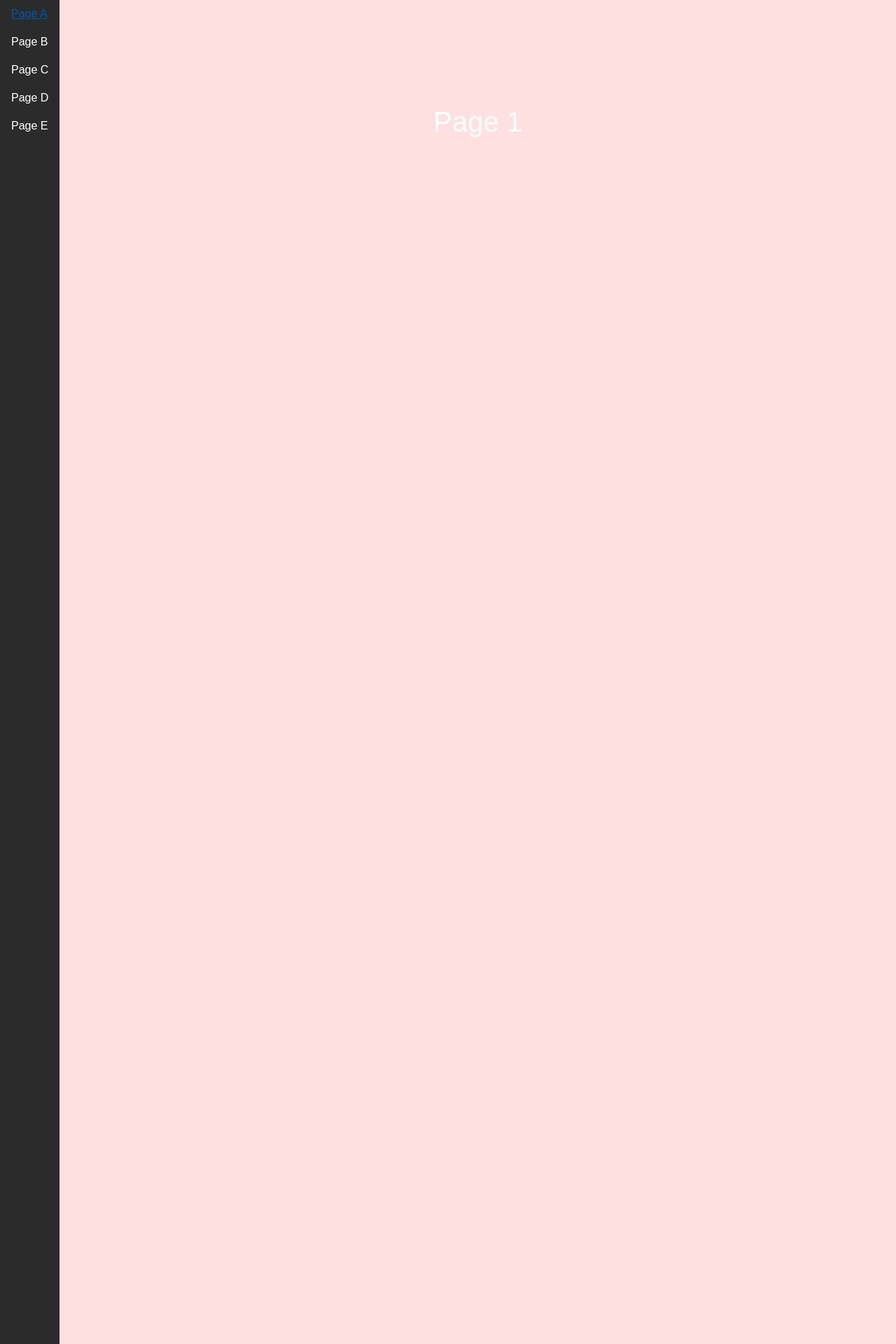
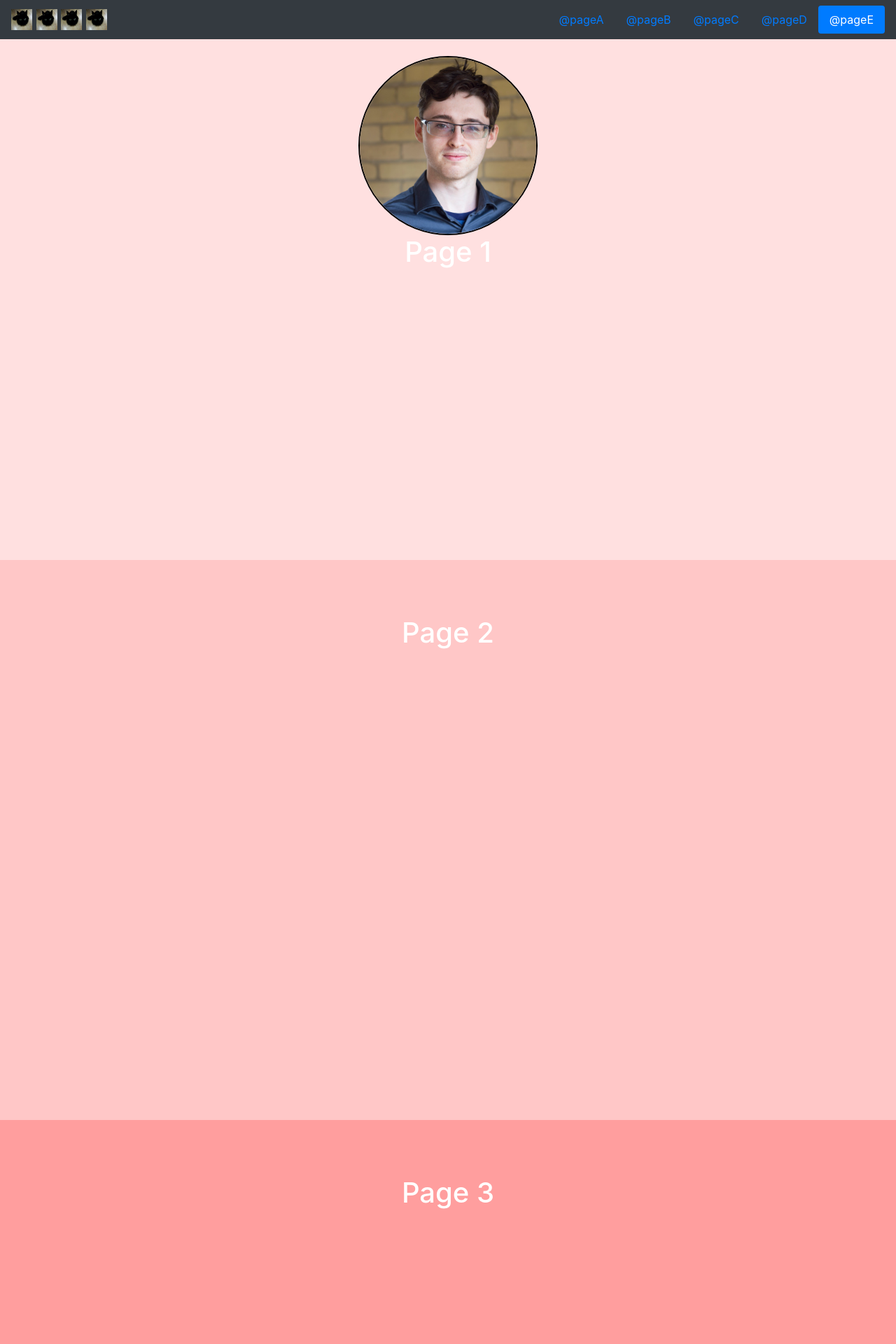
Before and after one commit to Centurion902/coopWebsite, a PHP site: page / in a window 1280 px wide. Shown: the top 1920 px of the page at 70% size. Run offline with PHP 8.4, Linux system fonts and the light colour scheme.

Commit message:
added photo and navbar with bootstrap

```diff
--- a/index.html
+++ b/index.html
@@ -6,26 +6,43 @@
 	<title>One page</title>
 	<meta charset="utf-8">
 	<meta name="viewport" content="width=device-width, initial-scale=1, shrink-to-fit=no">
-		<link rel="stylesheet" href="https://stackpath.bootstrapcdn.com/bootstrap/4.3.1/css/bootstrap.min.css" integrity="sha384-ggOyR0iXCbMQv3Xipma34MD+dH/1fQ784/j6cY/iJTQUOhcWr7x9JvoRxT2MZw1T" crossorigin="anonymous">
+	<link rel="stylesheet" href="https://stackpath.bootstrapcdn.com/bootstrap/4.3.1/css/bootstrap.min.css"
+		integrity="sha384-ggOyR0iXCbMQv3Xipma34MD+dH/1fQ784/j6cY/iJTQUOhcWr7x9JvoRxT2MZw1T" crossorigin="anonymous">
 	<link href="style.css" type="text/css" rel="stylesheet">
-		<title>One page</title>
+	<title>Henry Dykhne</title>
 </head>
 
-	<body>
-		<nav>
-			<ul>
-				<li><a href="#pageA"> Page A</a></li>
-				<li><a href="#pageB"> Page B</a></li>
-				<li><a href="#pageC"> Page C</a></li>
-				<li><a href="#pageD"> Page D</a></li>
-				<li><a href="#pageE"> Page E</a></li>
+<body data-spy="scroll">
+	<nav id="mynav" class="navbar navbar-dark bg-dark navstyle">
+		<a class="navbar-brand" href="#">
+			<img src="img/soot_sprite.jpg" width="30" height="30" class="d-inline-block align-top" alt="">
+			<img src="img/soot_sprite.jpg" width="30" height="30" class="d-inline-block align-top" alt="">
+			<img src="img/soot_sprite.jpg" width="30" height="30" class="d-inline-block align-top" alt="">
+			<img src="img/soot_sprite.jpg" width="30" height="30" class="d-inline-block align-top" alt="">
+		</a>
+		<ul class="nav nav-pills">
+			<li class="nav-item">
+				<a class="nav-link" href="#pageA">@pageA</a>
+			</li>
+			<li class="nav-item">
+				<a class="nav-link" href="#pageB">@pageB</a>
+			</li>
+			<li class="nav-item">
+				<a class="nav-link" href="#pageC">@pageC</a>
+			</li>
+			<li class="nav-item">
+				<a class="nav-link" href="#pageD">@pageD</a>
+			</li>
+			<li class="nav-item">
+				<a class="nav-link" href="#pageE">@pageE</a>
+			</li>
 		</ul>
 	</nav>
 
-		<main>
-
+	<div data-spy="scroll" data-target="#mynav" data-offset="0">
 
 		<section id="pageA">
+			<img class="avatar" src="img/elihenry-dykhne.jpg">
 			<h1>Page 1</h1>
 		</section>
 
@@ -44,11 +61,17 @@
 		<section id="pageE">
 			<h1>Page 5</h1>
 		</section>
+	</div>
 
-		</main>
-		<script src="https://code.jquery.com/jquery-3.3.1.slim.min.js" integrity="sha384-q8i/X+965DzO0rT7abK41JStQIAqVgRVzpbzo5smXKp4YfRvH+8abtTE1Pi6jizo" crossorigin="anonymous"></script>
-		<script src="https://cdnjs.cloudflare.com/ajax/libs/popper.js/1.14.7/umd/popper.min.js" integrity="sha384-UO2eT0CpHqdSJQ6hJty5KVphtPhzWj9WO1clHTMGa3JDZwrnQq4sF86dIHNDz0W1" crossorigin="anonymous"></script>
-		<script src="https://stackpath.bootstrapcdn.com/bootstrap/4.3.1/js/bootstrap.min.js" integrity="sha384-JjSmVgyd0p3pXB1rRibZUAYoIIy6OrQ6VrjIEaFf/nJGzIxFDsf4x0xIM+B07jRM" crossorigin="anonymous"></script>
+	<script src="https://code.jquery.com/jquery-3.3.1.slim.min.js"
+		integrity="sha384-q8i/X+965DzO0rT7abK41JStQIAqVgRVzpbzo5smXKp4YfRvH+8abtTE1Pi6jizo"
+		crossorigin="anonymous"></script>
+	<script src="https://cdnjs.cloudflare.com/ajax/libs/popper.js/1.14.7/umd/popper.min.js"
+		integrity="sha384-UO2eT0CpHqdSJQ6hJty5KVphtPhzWj9WO1clHTMGa3JDZwrnQq4sF86dIHNDz0W1"
+		crossorigin="anonymous"></script>
+	<script src="https://stackpath.bootstrapcdn.com/bootstrap/4.3.1/js/bootstrap.min.js"
+		integrity="sha384-JjSmVgyd0p3pXB1rRibZUAYoIIy6OrQ6VrjIEaFf/nJGzIxFDsf4x0xIM+B07jRM"
+		crossorigin="anonymous"></script>
 </body>
 
 </html>
--- a/style.css
+++ b/style.css
@@ -2,10 +2,27 @@ html{
 	scroll-behavior: smooth
 }
 
+.avatar {
+  position: relative;
+  top: 10vh;
+  display: block;
+  margin-left: auto;
+  margin-right: auto;
+  width: 20%;
+  height: auto;
+  border:2px solid black;
+  border-radius: 50%;
+}
+
+/*
 *{margin:0; padding:0; font-family:arial;}
+*/
+section{min-width:100vw; min-height:100vh; width:100%; height:100%;}
 
-section{min-width:100vh; min-height:100vh; width:100%; height:100%; float:left;}
+.navstyle{min-width:100vw; width:auto; position:fixed !important;}
 
+.navbar-brand{padding:122}
+/*
 body {
   margin: 0;
   display: grid;
@@ -14,7 +31,7 @@ body {
 
   /* this breaks position sticky in Firefox */
   /* overflow-x: hidden; */
-}
+/*}*/
 
 #pageA{background:#FFE0E0;}
 #pageB{background:#FFC7C7;}
@@ -22,31 +39,4 @@ body {
 #pageD{background:#FF6E6E;}
 #pageE{background:#FF5252;}
 
-nav {
-  white-space: nowrap;
-  background: #2B2B2B;
-}
-nav ul {
-  list-style: none;
-  margin: 0;
-  padding: 0;
-}
-/* Only stick if you can fit */
-@media (min-height: 300px) {
-  nav ul {
-    position: sticky;
-    top: 0;
-  }
-}
-nav ul li a {
-  display: block;
-  padding: 0.5rem 1rem;
-  color: white;
-  text-decoration: none;
-}
-nav ul li a.current {
-  background: black;
-}
-
-
-h1{color:#fff; text-align:center; margin-top:150px;}
+h1{color:#fff; text-align:center; padding-top:10vh;}
```
Also changed, not shown: img/elihenry-dykhne.jpg (added), img/soot_sprite.jpg (added). Lines whose indentation alone changed are shown as unchanged.
